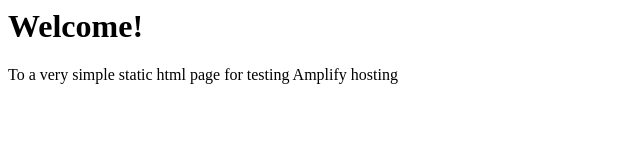
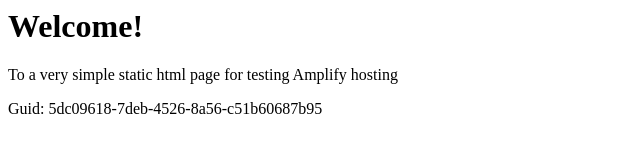
Before and after one commit to aws-aemilia-lhr/Github-PR-Commit-Integration-Test-DoNotTouch-v0-prod-eu-west-2, a website: page src/index.html in a window 1280 px wide. Shown: the whole page, without its empty margins (0-640 px from the left). Drawn offline with Linux system fonts and the light colour scheme.

Commit message:
commit from integ tests

```diff
--- a/src/index.html
+++ b/src/index.html
@@ -1,3 +1,5 @@
+
+
 <html lang="en">
 
 <head>
@@ -10,6 +12,6 @@
 <body>
     <h1>Welcome!</h1>
     <p>To a very simple static html page for testing Amplify hosting</p>
-</body>
+    <p>Guid: 5dc09618-7deb-4526-8a56-c51b60687b95</p></body>
 
 </html>
```
